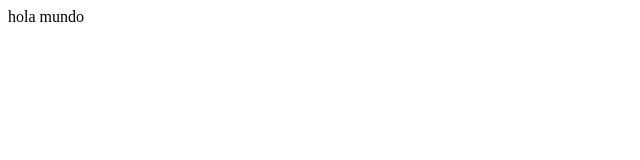
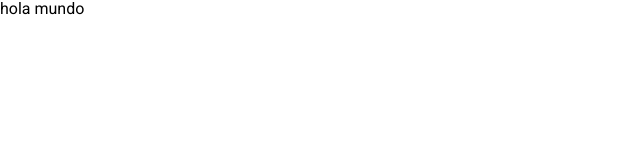
Before and after one commit to angelozdev/spotify-searcher, a React (Create React App) app: page / in a window 1280 px wide. Shown: the top 160 px of the page, without its empty margins (0-640 px from the left). Built offline with nearby package versions, Linux system fonts and the light colour scheme.

Commit message:
build: install recoil and normalize.css

```diff
--- a/public/index.html
+++ b/public/index.html
@@ -4,6 +4,11 @@
     <meta charset="utf-8" />
     <link rel="icon" href="%PUBLIC_URL%/favicon.ico" />
     <meta name="viewport" content="width=device-width, initial-scale=1" />
+    <link rel="preconnect" href="https://fonts.gstatic.com" />
+    <link
+      href="https://fonts.googleapis.com/css2?family=Roboto:wght@300;400;700;900&display=swap"
+      rel="stylesheet"
+    />
     <meta name="theme-color" content="#000000" />
     <meta
       name="description"
--- a/src/index.tsx
+++ b/src/index.tsx
@@ -1,6 +1,8 @@
 import { StrictMode } from "react";
 import { createRoot } from "react-dom";
 import App from "./App";
+import "normalize.css";
+import "styles/global.css";
 
 const container = document.getElementById("root");
 
--- /dev/null
+++ b/src/styles/global.css
@@ -0,0 +1,3 @@
+body {
+  font-family: "Roboto", sans-serif;
+}
--- a/tsconfig.json
+++ b/tsconfig.json
@@ -15,7 +15,8 @@
     "isolatedModules": true,
     "noEmit": true,
     "jsx": "react-jsx",
-    "types": ["react/next", "react-dom/next"]
+    "types": ["react/next", "react-dom/next"],
+    "baseUrl": "./src"
   },
   "include": ["src"]
 }
```
Also changed, not shown: package.json (+14 -7 lines), 1 other file (tests, documents, lock files or other folders).
